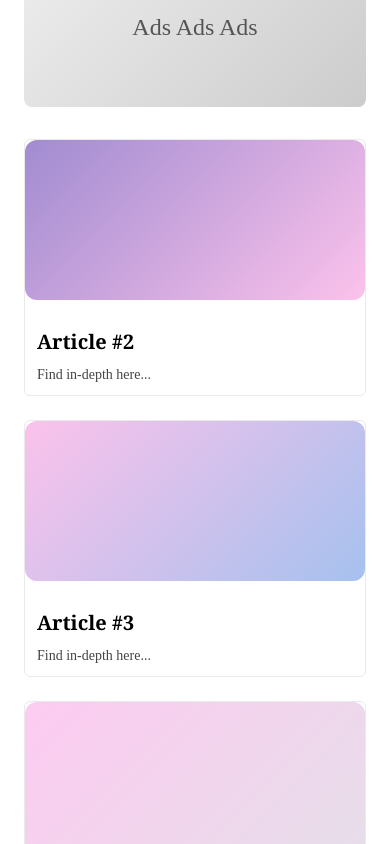
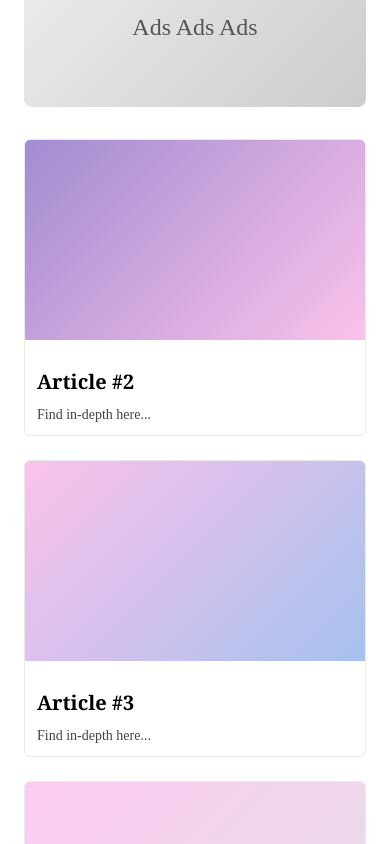
Before and after one commit to AgateHQ/branch-master, a Next.js app: page / in a window 390 px wide. Shown: the part 800-1644 px from the top of the page. Built offline with nearby package versions, Linux system fonts and the light colour scheme.

Commit message:
Make homepage grid irregular

```diff
--- a/pages/index.js
+++ b/pages/index.js
@@ -122,21 +122,18 @@ export default function Home() {
             // article, so start cycling from the second gradient.
             const gradientNum = (index % (gradients.length - 1)) + 1;
             const articleNum = index + 2;
+            const isLarge = index % 7 === 0;
             return (
               <Link
                 href={`/articles/${articleNum}`}
-                className={styles.card}
+                className={`${styles.card} ${isLarge ? styles.cardLarge : ""}`}
                 key={articleNum}
               >
                 <div
-                  className={styles.cardImage}
-                  style={{
-                    width: "100%",
-                    height: "160px",
-                    borderRadius: "12px",
-                    marginBottom: "1rem",
-                    background: gradients[gradientNum],
-                  }}
+                  className={`${styles.cardImage} ${
+                    isLarge ? styles.cardLargeImage : ""
+                  }`}
+                  style={{ background: gradients[gradientNum] }}
                 />
                 <h3>Article #{articleNum}</h3>
                 <p>Find in-depth here...</p>
--- a/styles/Home.module.css
+++ b/styles/Home.module.css
@@ -70,6 +70,16 @@
   grid-template-columns: repeat(auto-fill, minmax(260px, 1fr));
   gap: 1.5rem;
   margin-top: 2rem;
+  grid-auto-flow: dense;
+}
+
+.cardLarge {
+  grid-column: span 2;
+  grid-row: span 2;
+}
+
+.cardLargeImage {
+  height: 340px;
 }
 
 .card {
@@ -90,6 +100,7 @@
 .cardImage {
   width: 100%;
   height: 160px;
+  margin-bottom: 1rem;
   object-fit: cover;
 }
 
@@ -120,4 +131,12 @@
     height: 200px;
     background: linear-gradient(135deg, #0f2027, #203a43, #2c5364);
   }
+  .cardLarge {
+    grid-column: span 1;
+    grid-row: span 1;
+  }
+  .cardLargeImage {
+    height: 200px;
+    background: linear-gradient(135deg, #0f2027, #203a43, #2c5364);
+  }
 }
```
